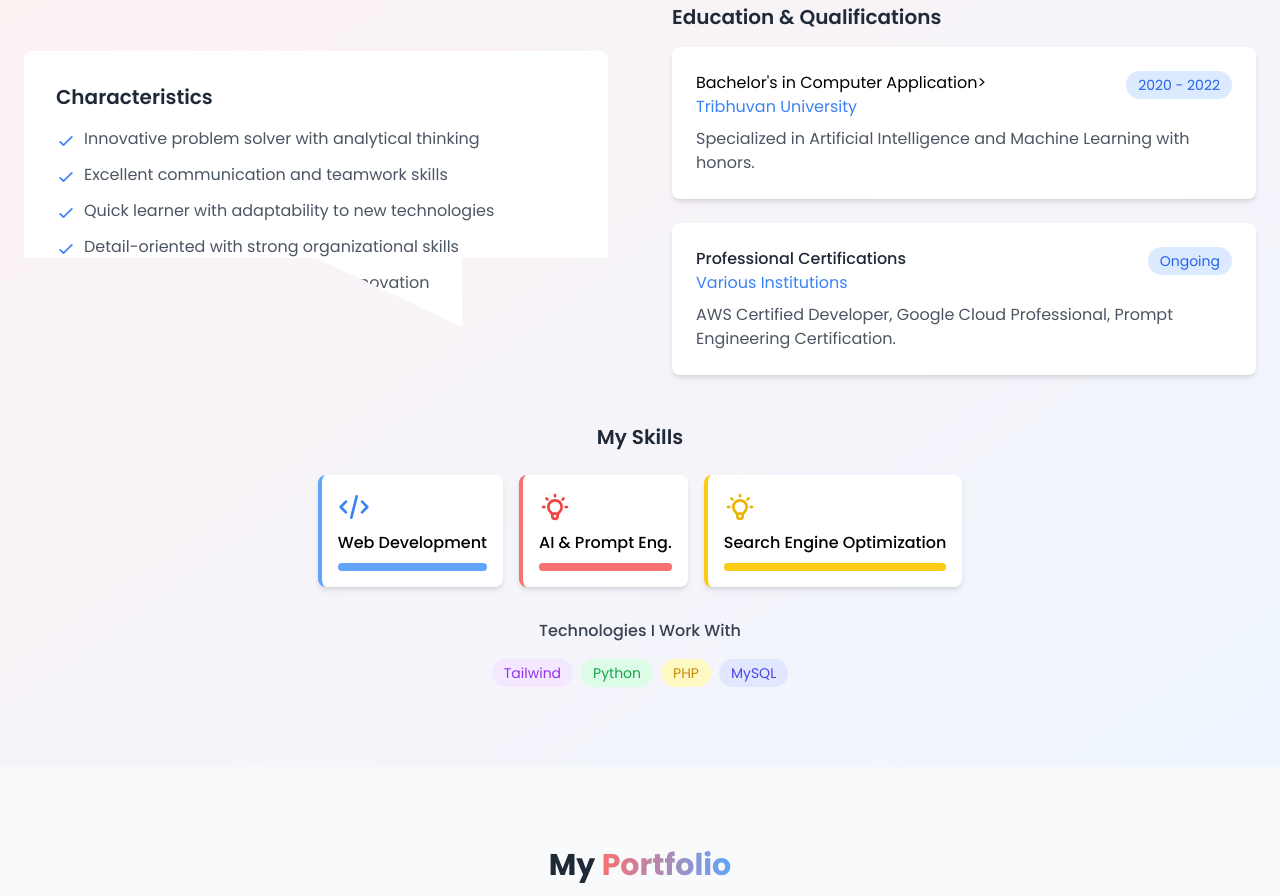
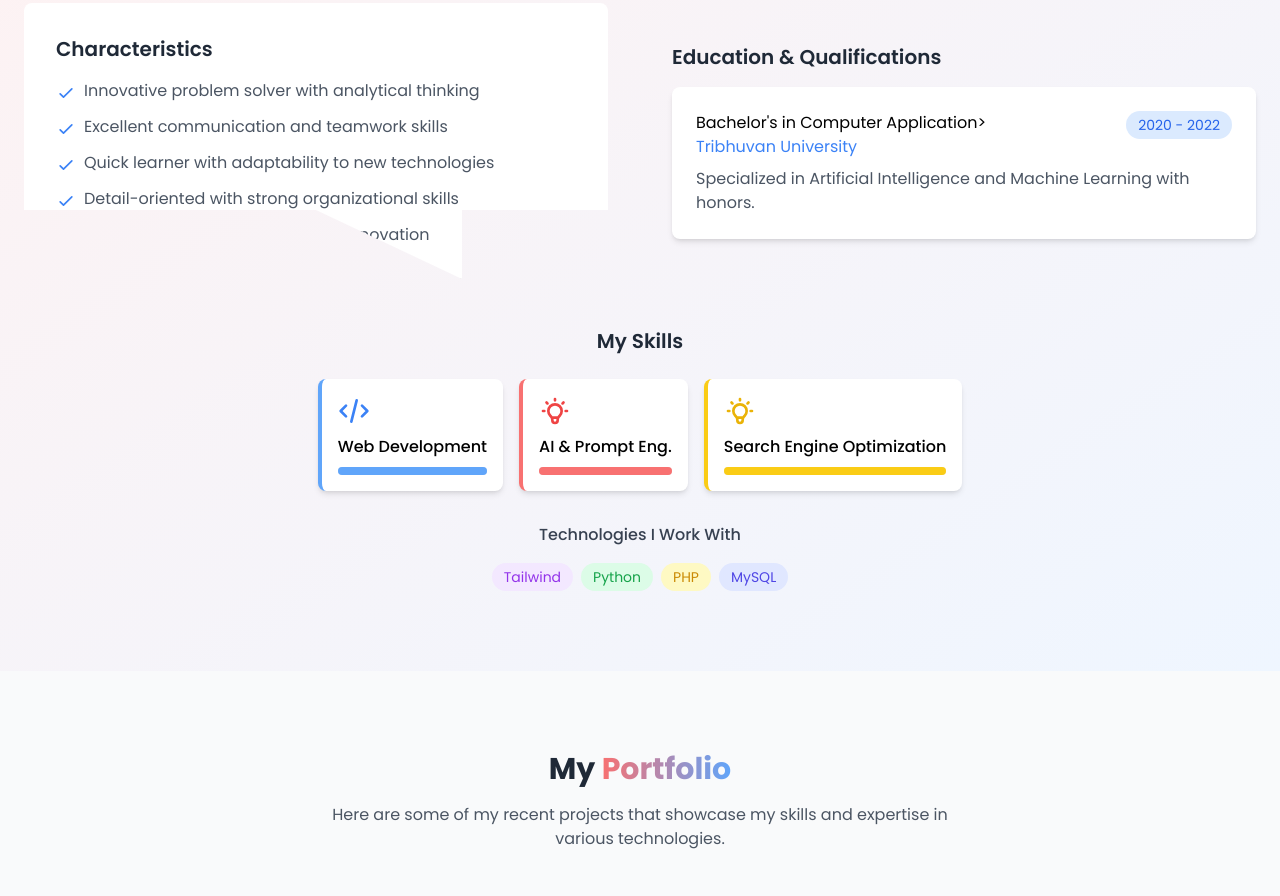
Before and after one commit to sangam369shrestha/sangam_portfolio, a plain HTML site: page index.html in a window 1280 px wide. Shown: the part 961-1857 px from the top of the page. Drawn offline with nearby package versions, Linux system fonts and the light colour scheme.

Commit message:
skills_link

```diff
--- a/index.html
+++ b/index.html
@@ -242,16 +242,7 @@
 
 
 
-                        <div class="bg-white p-6 rounded-lg shadow-md">
-                            <div class="flex justify-between items-start">
-                                <div>
-                                    <h4 class="font-medium text-gray-800">Professional Certifications</h4>
-                                    <p class="text-blue-500">Various Institutions</p>
-                                </div>
-                                <span class="bg-blue-100 text-blue-600 text-sm px-3 py-1 rounded-full">Ongoing</span>
-                            </div>
-                            <p class="mt-2 text-gray-600">AWS Certified Developer, Google Cloud Professional, Prompt Engineering Certification.</p>
-                        </div>
+
                     </div>
                 </div>
             </div>
@@ -602,7 +593,7 @@
                 </div>
 
                 <div class="flex space-x-6">
-                    <a href="https://github.com/sangam369shrestha" target="_blank" class="w-10 h-10 rounded-full bg-blue-100 flex items-center justify-center text-blue-500 hover:bg-blue-200 transition duration-300">
+                    <a href="https://github.com/sangam369shrestha" target="_blank" class="text-gray-400 hover:text-white transition duration-300">
     <svg class="w-5 h-5" fill="currentColor" viewBox="0 0 24 24" xmlns="http://www.w3.org/2000/svg">
         <path d="M12 0.297c-6.63 0-12 5.373-12 12 0 5.303
         3.438 9.8 8.205 11.387.6.113.82-.258.82-.577
```
